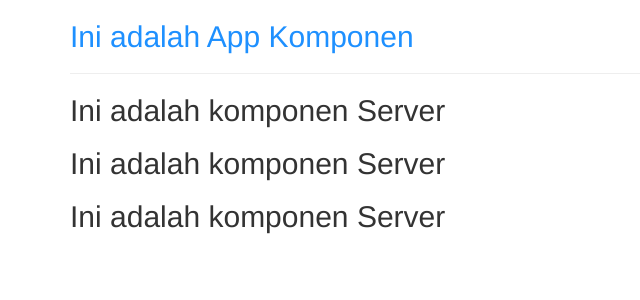
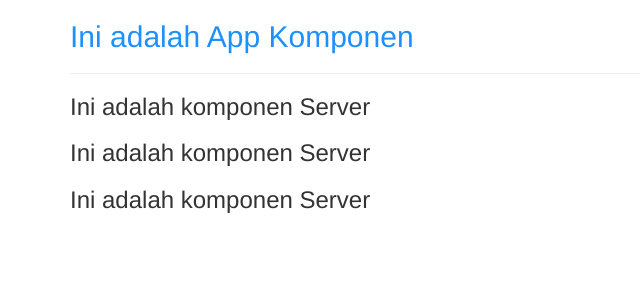
Before and after one commit to Nanra/angularCourse, an Angular app: page / in a window 1280 px wide. Shown: the top 300 px of the page, without its empty margins (0-640 px from the left). Built offline with nearby package versions, Linux system fonts and the light colour scheme.

Commit message:
Selektor sebagai tag class html

```diff
--- a/src/app/app.component.html
+++ b/src/app/app.component.html
@@ -3,8 +3,14 @@
     <div class="col-xs-12">
         <h2>Ini adalah App Komponen</h2>
         <hr>
+        <!-- Ini dipanggil sebagai selector -->
         <!-- <app-servers></app-servers> -->
-        <div app-servers></div>
+
+        <!-- Ini dipanggil sebagai element tag html -->
+        <!-- <div app-servers></div> -->
+
+        <!-- Ini dipanggil sebagai class dalam tag Html -->
+        <div class="app-servers"></div>
     </div>
   </div>
 </div>
--- a/src/app/server/server.component.html
+++ b/src/app/server/server.component.html
@@ -1 +1 @@
-<h2>Ini adalah komponen Server</h2>
+<h3>Ini adalah komponen Server</h3>
--- a/src/app/servers/servers.component.ts
+++ b/src/app/servers/servers.component.ts
@@ -2,7 +2,8 @@ import { Component, OnInit } from '@angular/core';
 
 @Component({
   // tslint:disable-next-line:component-selector
-  selector: '[app-servers]', // Selector dijadikan atribut di dalam element HTML
+  // selector: '[app-servers]', // Selector dijadikan atribut di dalam element HTML
+  selector: '.app-servers', // Selecter sebagai Class dalam HTML
   // selector: 'app-servers', // Normal pakai selector model ini
   // templateUrl: './servers.component.html', // Templete berasal dari file HTML (Normal Pakai ini)
   // Templete pakai element html langsung inline
```
